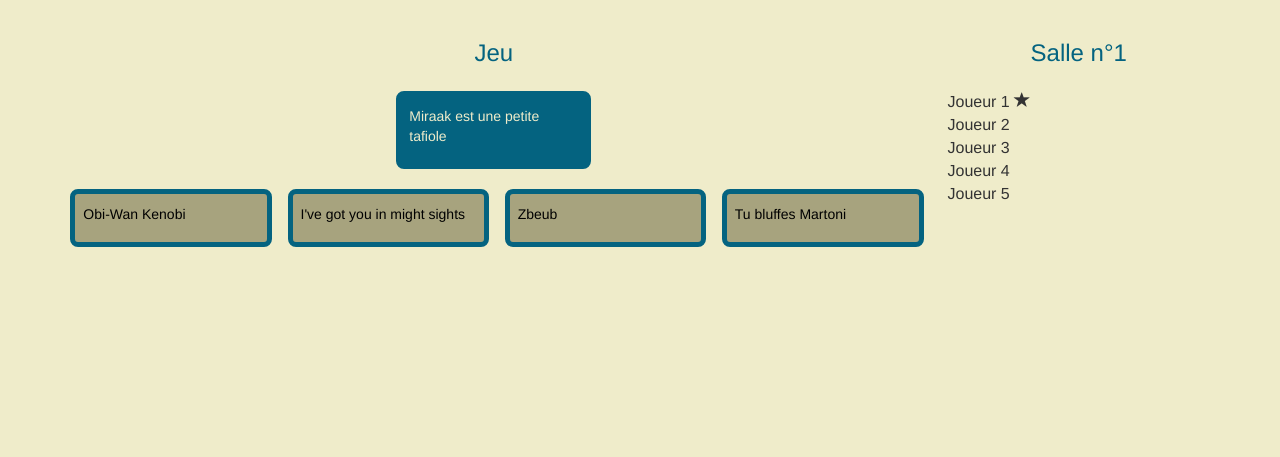
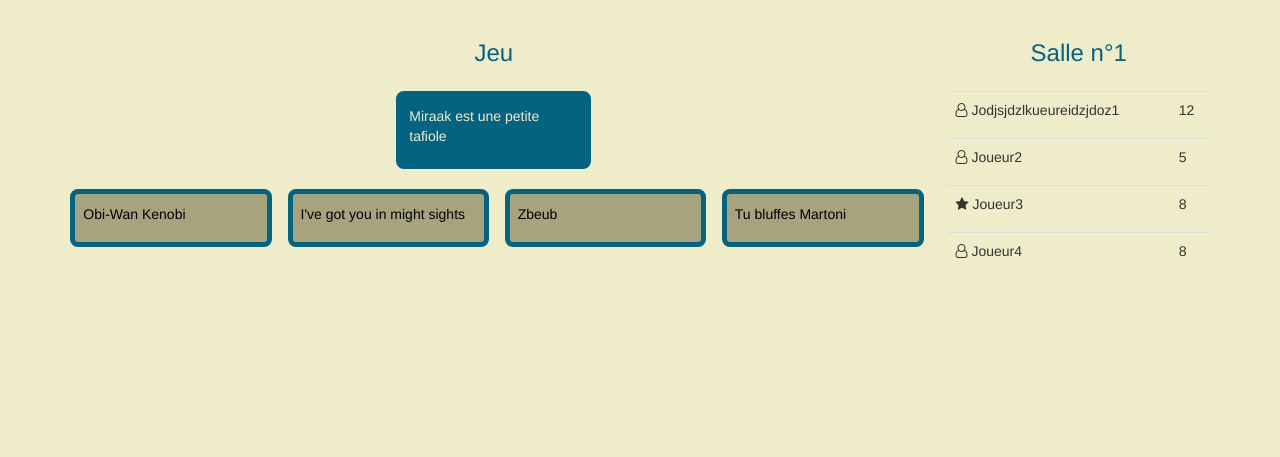
Before and after one commit to batebates/L3ProjetWeb, a Django app: page /room/1/ in a window 1280 px wide. Shown: the part 51-508 px from the top of the page. Run offline with Django 3.2, Linux system fonts and the light colour scheme; data comes from the database, SQL or seed files in the repository; some libraries are stand-ins or nearby versions.

Commit message:
Remise du tableau des joueurs

```diff
--- a/BDR/room/templates/room/roomOpen.html
+++ b/BDR/room/templates/room/roomOpen.html
@@ -26,13 +26,41 @@
 	</div>
 	<div class="col-md-3">
 		<h3> Salle n°{{ room.id }}</h3>
-		<ul>
-			<li>Joueur 1 <span class="glyphicon glyphicon-star" title="Maitre du jeu"></li>
-			<li>Joueur 2</li>
-			<li>Joueur 3</li>
-			<li>Joueur 4</li>
-			<li>Joueur 5</li>
-		</ul>
+		<table class="table">
+		<tr>
+			<td>
+			 <p><i class="fa fa-user-o" title="Joueur"></i> Jodjsjdzlkueureidzjdoz1</p>
+			</td>
+			<td>
+				12
+			</td>
+		</tr>
+		<tr>
+			<td>
+			<p><i class="fa fa-user-o" title="Joueur"></i> Joueur2 </p>
+			</td>
+			<td>
+				5
+			</td>
+		</tr>
+		<tr>
+			<td>
+			 <p><i class="fa fa-star" title="Maitre du jeu"></i> Joueur3 </p>
+			</td>
+			<td>
+				8
+			</td>
+		</tr>
+		<tr>
+			<td>
+			 <p><i class="fa fa-user-o" title="Joueur"></i> Joueur4</p>
+			</td>
+			<td>
+				8
+			</td>
+		</tr>
+
+	</table>
   </div>
 </div>
 {% endblock %}
```
